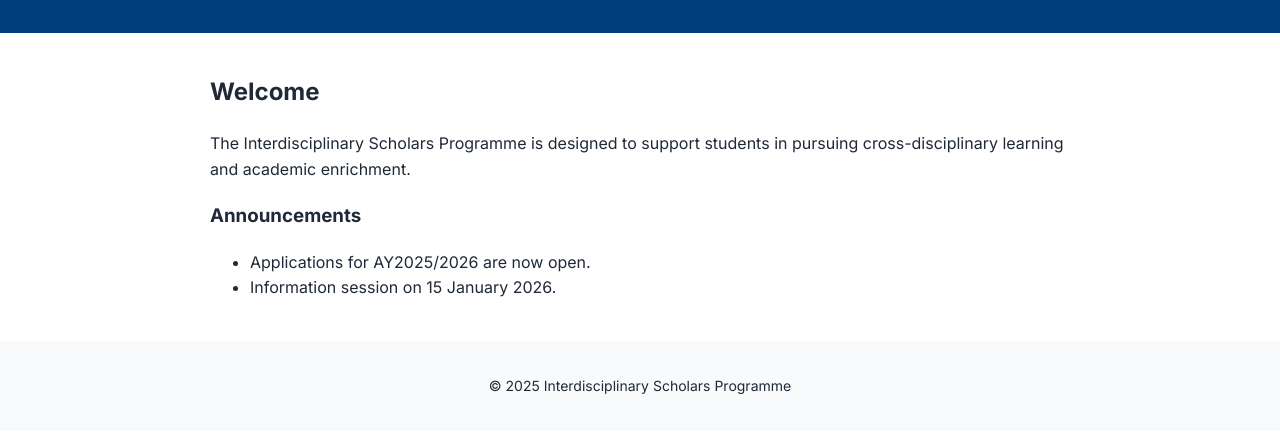
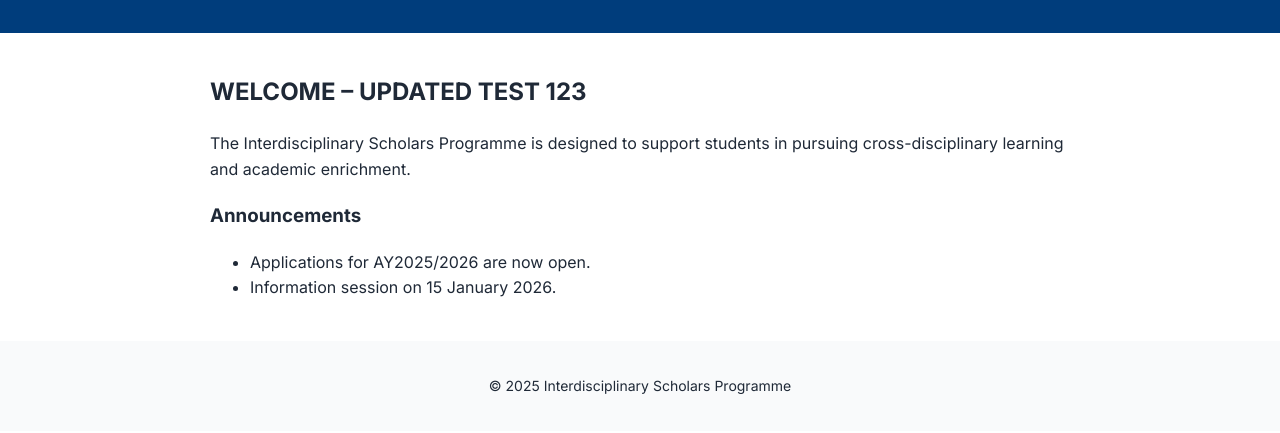
Before and after one commit to lalasredshift/academic-site, a plain HTML site: page index.html in a window 1280 px wide. Shown: the part 97-530 px from the top of the page. Drawn offline with Linux system fonts and the light colour scheme.

Commit message:
Test visible update

```diff
--- a/index.html
+++ b/index.html
@@ -28,7 +28,8 @@
   </nav>
 
   <main>
-    <h2>Welcome</h2>
+    <h2><h2>WELCOME – UPDATED TEST 123</h2>
+  </h2>
     <p>
       The Interdisciplinary Scholars Programme is designed to support students
       in pursuing cross-disciplinary learning and academic enrichment.
```
